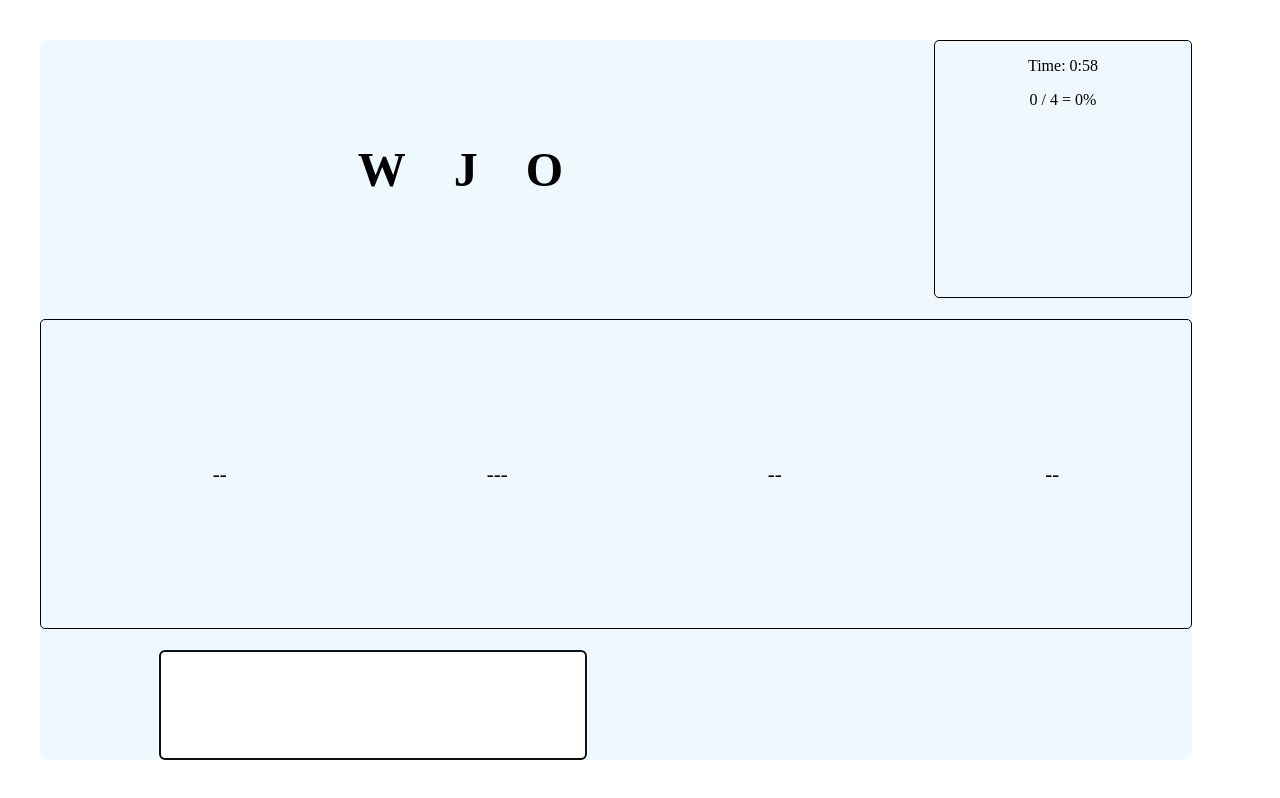
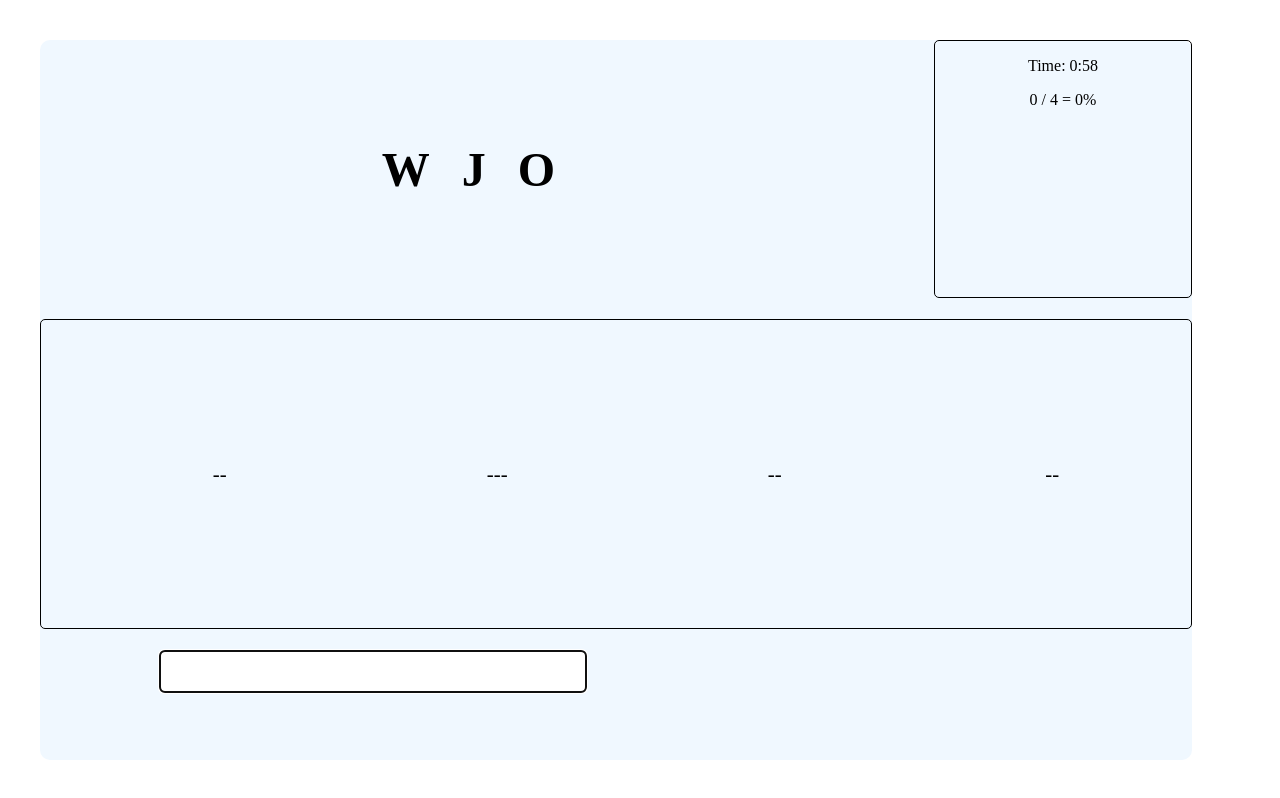
Before and after one commit to JordanKarp/Anagramer-JS, a React (Vite) app: page /setup in a window 1280 px wide. Both pictures are taken after a click on the button "Play!". Built offline with nearby package versions, Linux system fonts and the light colour scheme.

Commit message:
Update App.css

```diff
--- a/src/App.css
+++ b/src/App.css
@@ -50,7 +50,7 @@
 
 .target {
   grid-area: 1 / 1 / 2 / 5;
-  letter-spacing: 3rem;
+  letter-spacing: 2rem;
   font-size: 3rem;
   align-self: center;
 
@@ -82,8 +82,9 @@
 
 .gameGuess {
   grid-area: 5 / 1 / 6 / 4;
-  display: flex;
+  /* display: flex;
   justify-content: center;
+   */
 }
 
 .gameGuess input {
```
